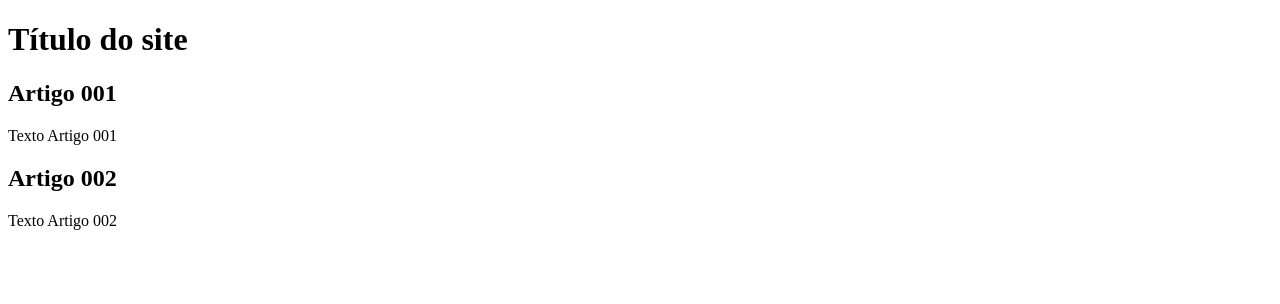
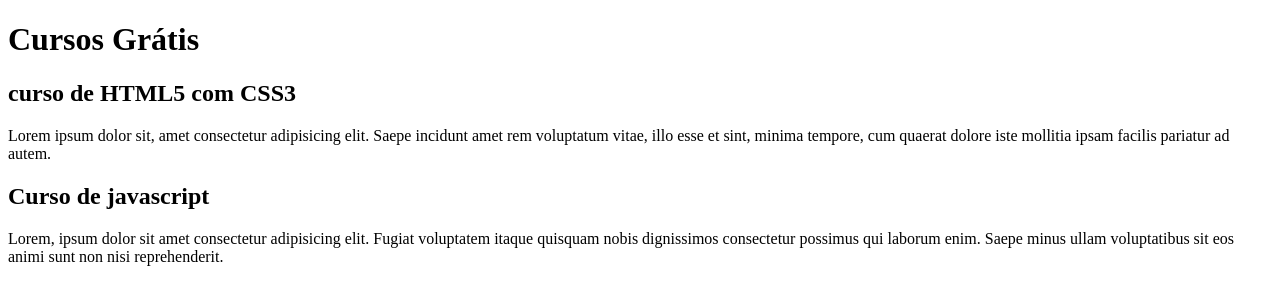
Before and after one commit to okeliel/projeto-site, a plain HTML site: page index.html in a window 1280 px wide. Drawn offline with Linux system fonts and the light colour scheme.

Commit message:
comecei a escrever o conteúdo

```diff
--- a/index.html
+++ b/index.html
@@ -9,15 +9,15 @@
 <body>
     <main>
         <header>
-            <h1>Título do site</h1>
+            <h1>Cursos Grátis</h1>
         </header>
         <article>
-            <h2>Artigo 001</h2>
-            <p>Texto Artigo 001</p>
+            <h2>curso de HTML5 com CSS3</h2>
+            <p>Lorem ipsum dolor sit, amet consectetur adipisicing elit. Saepe incidunt amet rem voluptatum vitae, illo esse et sint, minima tempore, cum quaerat dolore iste mollitia ipsam facilis pariatur ad autem.</p>
         </article>
         <article>
-            <h2>Artigo 002</h2>
-            <p>Texto Artigo 002</p>
+            <h2>Curso de javascript</h2>
+            <p>Lorem, ipsum dolor sit amet consectetur adipisicing elit. Fugiat voluptatem itaque quisquam nobis dignissimos consectetur possimus qui laborum enim. Saepe minus ullam voluptatibus sit eos animi sunt non nisi reprehenderit.</p>
         </article>
 
     </main>
```
